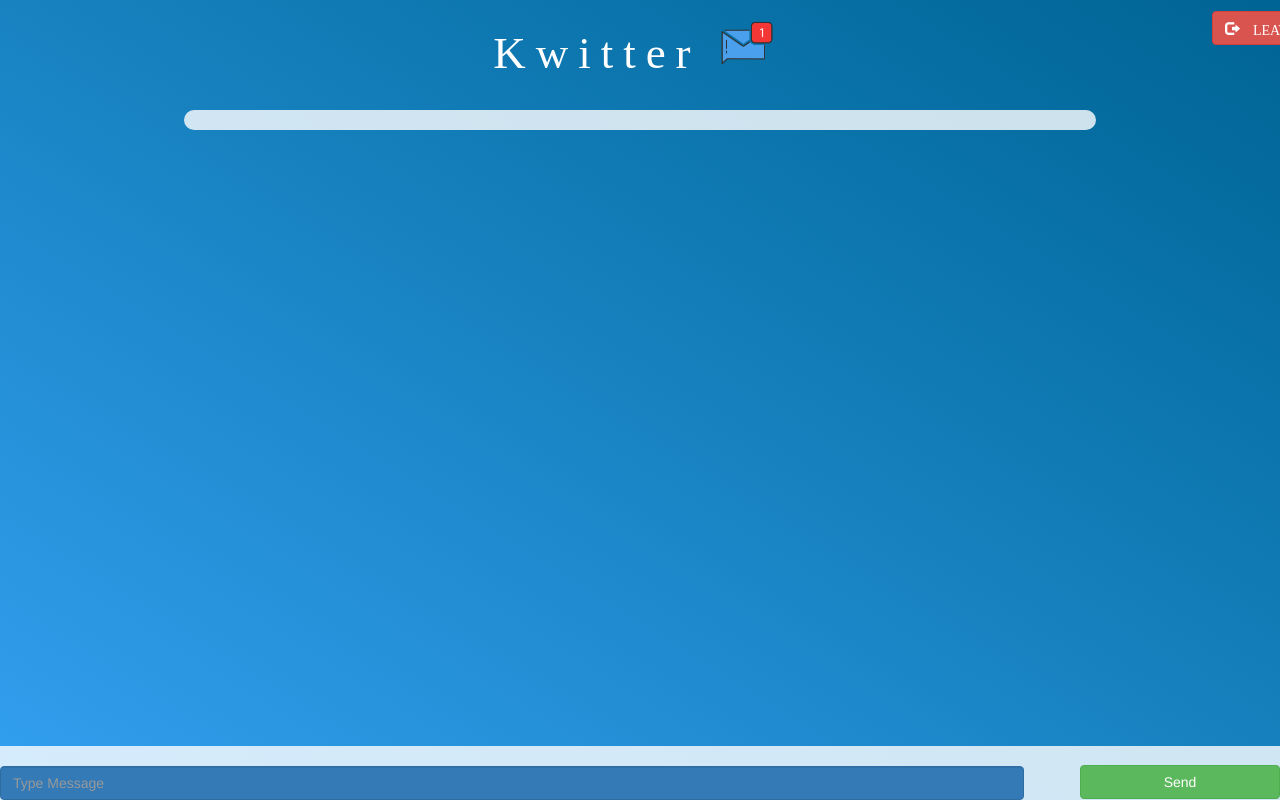
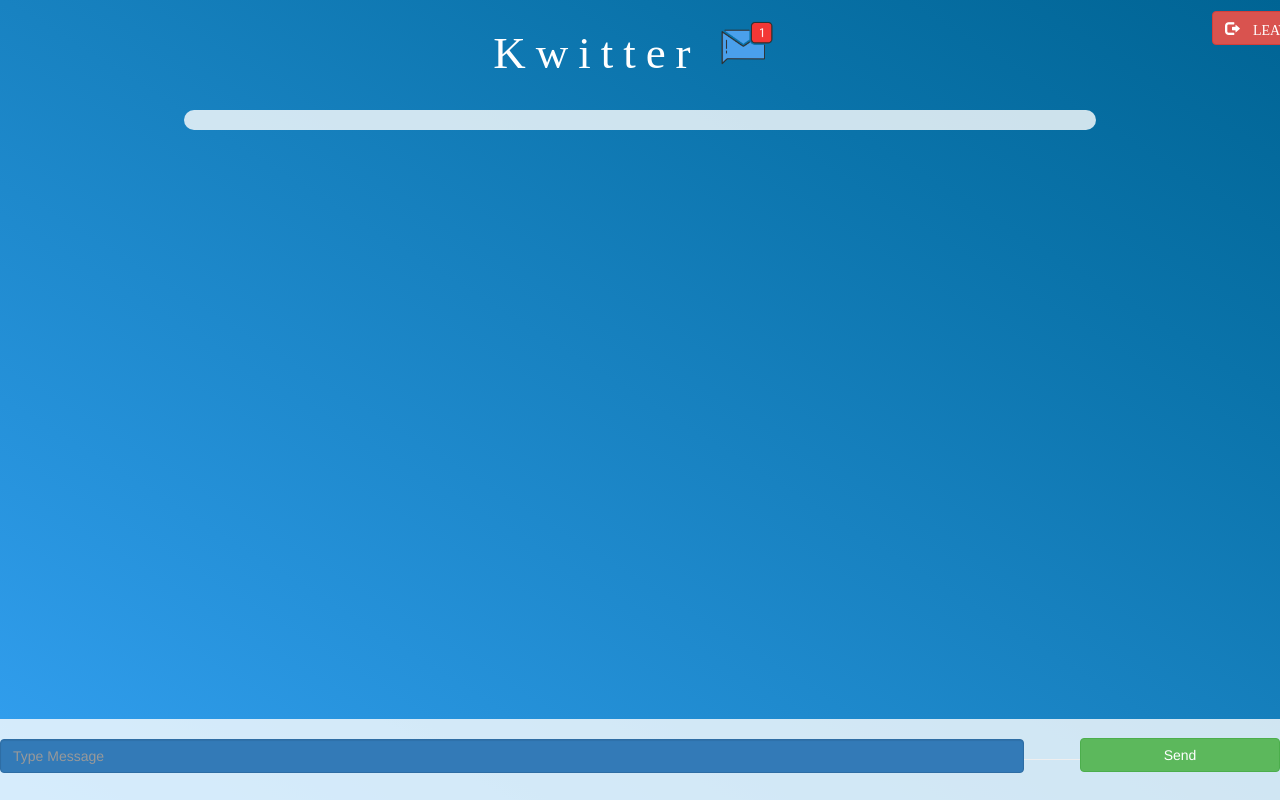
Before and after one commit to MaxL-Aryan/Kwitter-not-working-, a plain HTML site: page kwitter_page.html in a window 1280 px wide. Shown: the top 800 px of the page. Drawn offline with nearby package versions, Linux system fonts and the light colour scheme; no server answers; a web font is replaced by a local one.

Commit message:
Update kwitter_page.html

```diff
--- a/kwitter_page.html
+++ b/kwitter_page.html
@@ -35,7 +35,7 @@
 		<span>
 			<br>
 		<input type="text" id="msg" class="form-control btn-primary" placeholder="Type Message" style=" color: whitesmoke; float: left; margin-right: -50px;">
-		<button class="btn btn-success" onclick="send()" id="btn_snd">Send</button>
+		<button class="btn btn-success" onclick="send()" id="btn_snd">Send</button><hr>
 		<br>
 	</span>
 	</div>
```
